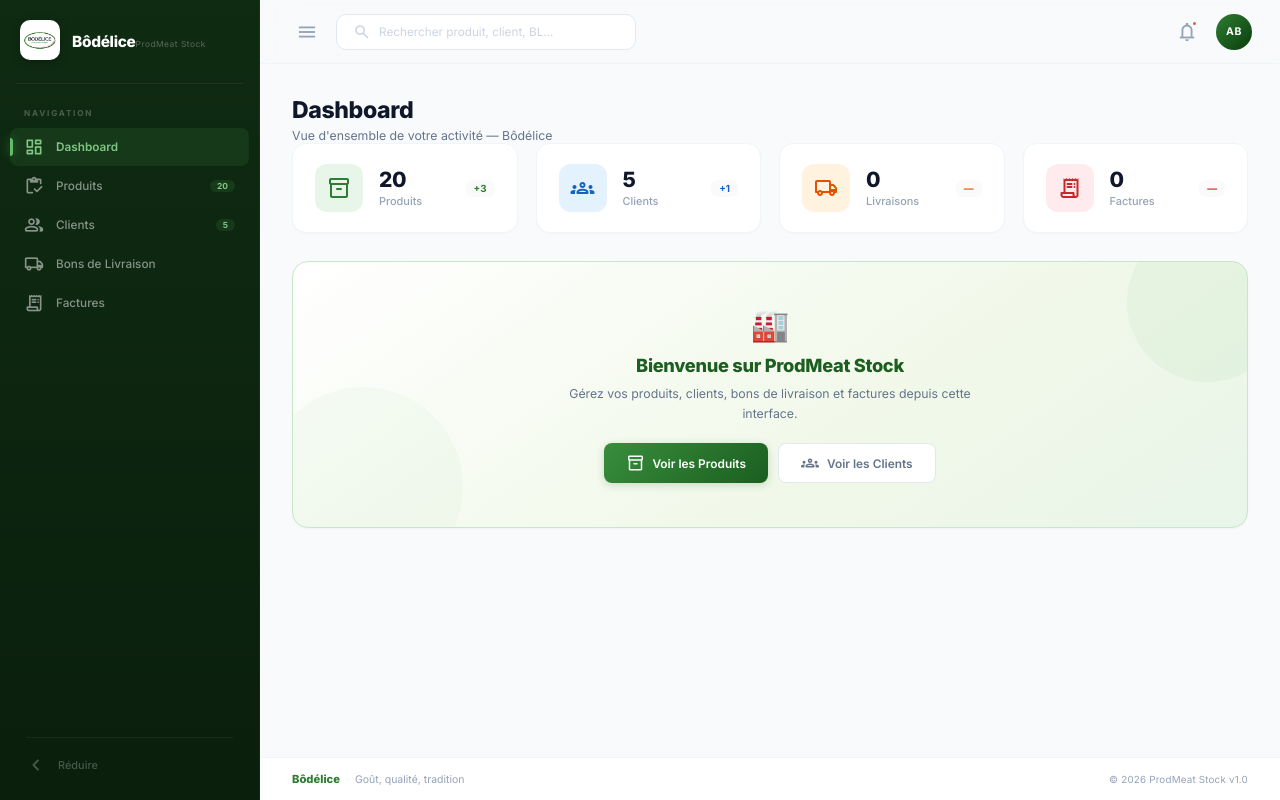
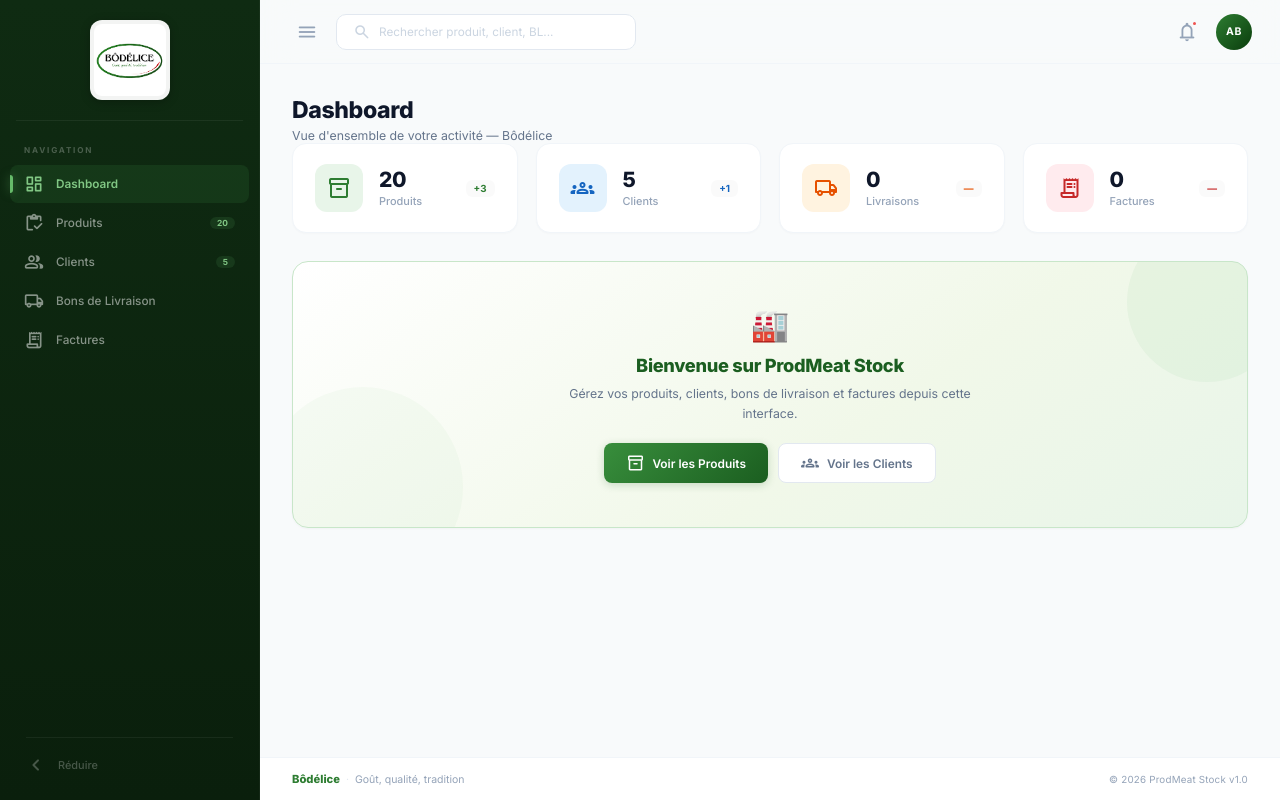
Before and after one commit to najatmerabet/BodeliceStock, an Angular app in the folder frontend/: page /dashboard in a window 1280 px wide. Built offline with nearby package versions, Linux system fonts and the light colour scheme.

Commit message:
style: logo seul dans la sidebar, sans texte

```diff
--- a/frontend/src/app/layout/sidebar/sidebar.component.html
+++ b/frontend/src/app/layout/sidebar/sidebar.component.html
@@ -1,14 +1,8 @@
 <aside class="sidebar" [class.collapsed]="collapsed">
   <!-- Brand -->
   <div class="brand">
-    <div class="brand-icon">
-      <img *ngIf="!collapsed" src="assets/logo.png" alt="Bôdélice" class="brand-img" />
-      <span *ngIf="collapsed" class="brand-letter">B</span>
-    </div>
-    <div *ngIf="!collapsed" class="brand-info">
-      <span class="brand-name">Bôdélice</span>
-      <span class="brand-tagline">ProdMeat Stock</span>
-    </div>
+    <img *ngIf="!collapsed" src="assets/logo.png" alt="Bôdélice" class="brand-img" />
+    <span *ngIf="collapsed" class="brand-letter">B</span>
   </div>
 
   <div class="divider"></div>
--- a/frontend/src/app/layout/sidebar/sidebar.component.scss
+++ b/frontend/src/app/layout/sidebar/sidebar.component.scss
@@ -10,13 +10,13 @@
 }
 
 .brand {
-  display: flex; align-items: center; gap: 12px;
-  padding: 20px 20px 16px;
+  display: flex; align-items: center; justify-content: center;
+  padding: 20px 16px 16px;
 }
 .brand-img {
-  width: 40px; height: 40px; object-fit: contain;
-  border-radius: 10px; background: #fff; padding: 3px;
-  box-shadow: 0 2px 10px rgba(0,0,0,0.25);
+  width: 80px; height: auto; object-fit: contain;
+  border-radius: 12px; background: rgba(255,255,255,0.95);
+  padding: 4px; box-shadow: 0 2px 10px rgba(0,0,0,0.25);
 }
 .brand-letter {
   width: 38px; height: 38px; border-radius: 10px;
```
